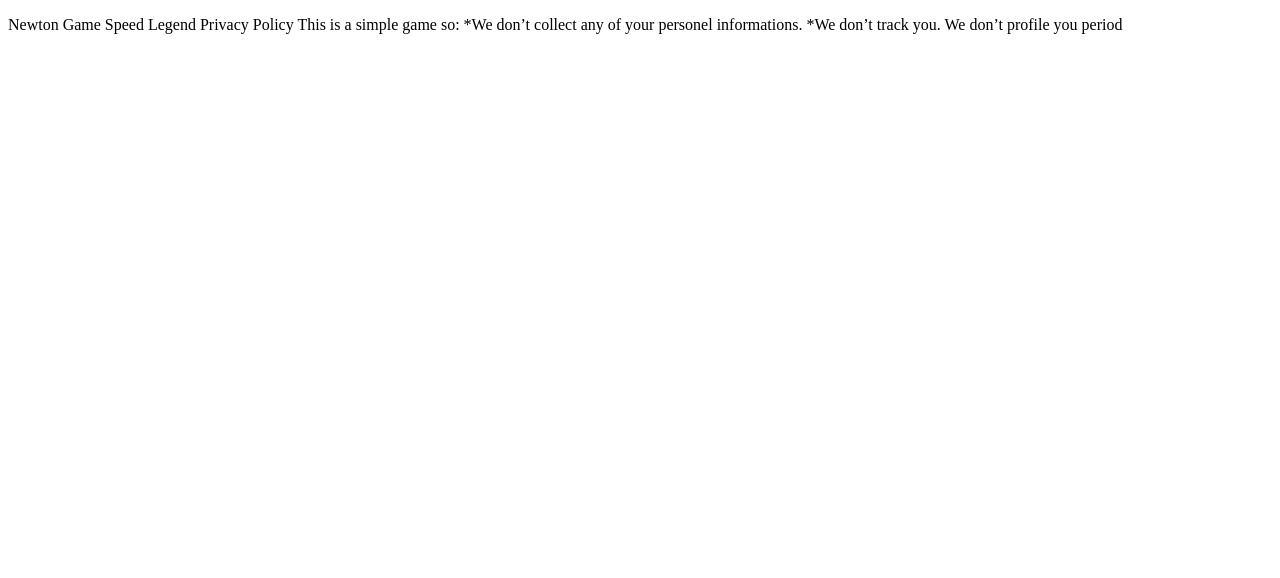
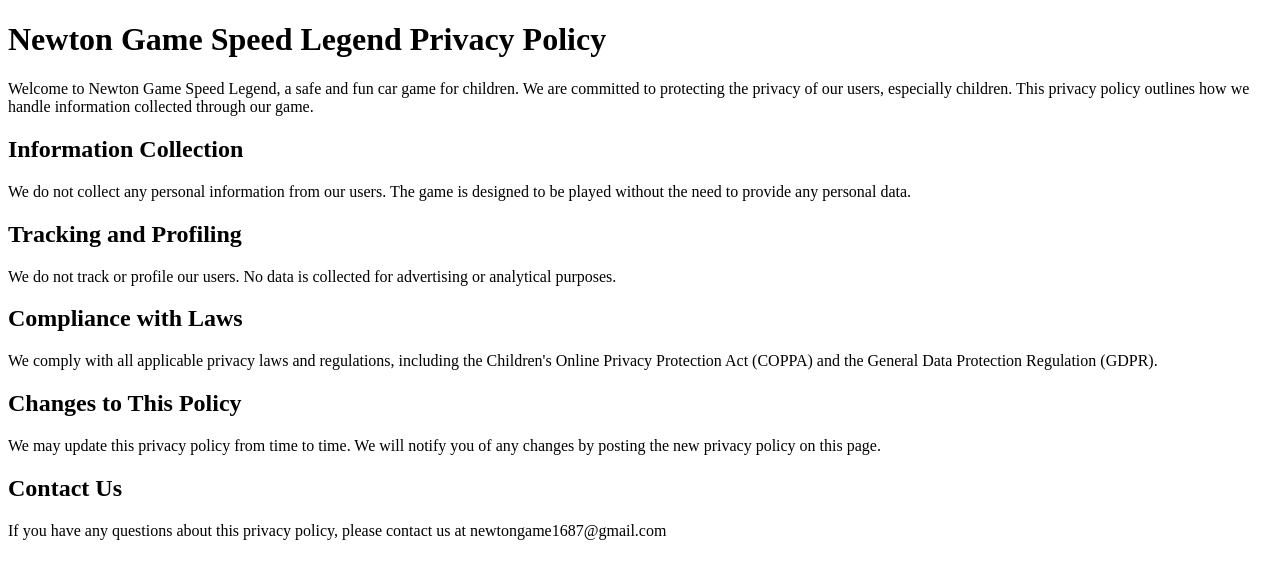
Before and after one commit to Newton-game/Spped-legend-policy, a plain HTML site: page index.html in a window 1280 px wide. Drawn offline with Linux system fonts and the light colour scheme.

Commit message:
Update index.html

```diff
--- a/index.html
+++ b/index.html
@@ -3,14 +3,25 @@
 <head>
   <meta charset="UTF-8">
   <meta name="viewport" content="width=device-width, initial-scale=1.0">
-  <title>Document</title>
+  <title>Newton Game Speed Legend Privacy Policy</title>
 </head>
 <body>
-  <p>                                               Newton Game Speed Legend Privacy Policy
+  <h1>Newton Game Speed Legend Privacy Policy</h1>
+  <p>Welcome to Newton Game Speed Legend, a safe and fun car game for children. We are committed to protecting the privacy of our users, especially children. This privacy policy outlines how we handle information collected through our game.</p>
 
-    This is a simple game so:
-    *We don’t collect any of your personel informations.
-    *We don’t track you. We don’t profile you period
-    </p>
+  <h2>Information Collection</h2>
+  <p>We do not collect any personal information from our users. The game is designed to be played without the need to provide any personal data.</p>
+
+  <h2>Tracking and Profiling</h2>
+  <p>We do not track or profile our users. No data is collected for advertising or analytical purposes.</p>
+
+  <h2>Compliance with Laws</h2>
+  <p>We comply with all applicable privacy laws and regulations, including the Children's Online Privacy Protection Act (COPPA) and the General Data Protection Regulation (GDPR).</p>
+
+  <h2>Changes to This Policy</h2>
+  <p>We may update this privacy policy from time to time. We will notify you of any changes by posting the new privacy policy on this page.</p>
+
+  <h2>Contact Us</h2>
+  <p>If you have any questions about this privacy policy, please contact us at newtongame1687@gmail.com</p>
 </body>
 </html>
```
